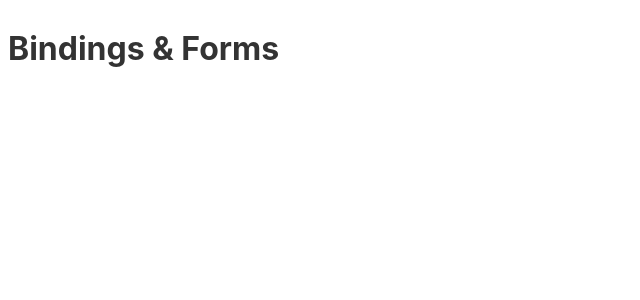
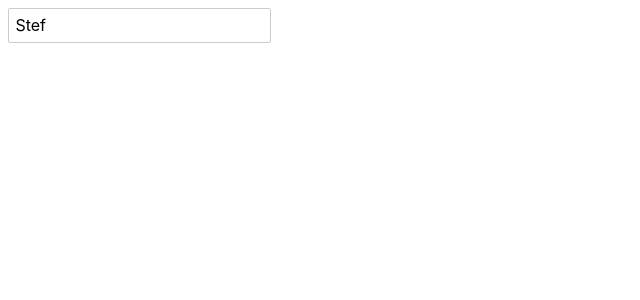
Before and after one commit to W3AI/max-svelte-forms, a Svelte app: page / in a window 1280 px wide. Shown: the top 300 px of the page, without its empty margins (0-640 px from the left). Built offline with nearby package versions, Linux system fonts and the light colour scheme.

Commit message:
added CustomInput comp and bind values

```diff
--- a/src/App.svelte
+++ b/src/App.svelte
@@ -1,5 +1,15 @@
 <script>
+    import CustomInput from './CustomInput.svelte';
 
+    let val = 'Stef';
+
+    $: console.log(val);
+
+    function setValue(event) {
+        val = event.target.value;
+    }
 </script>
 
-<h1>Bindings & Forms</h1>
+<!-- <input type="text" value={val} on:input={setValue}> -->
+<!-- <input type="text" bind:value={val}> -->
+<CustomInput bind:val={val} />
--- /dev/null
+++ b/src/CustomInput.svelte
@@ -0,0 +1,5 @@
+<script>
+    export let val;
+</script>
+
+<input type="text" bind:value={val}>
```
